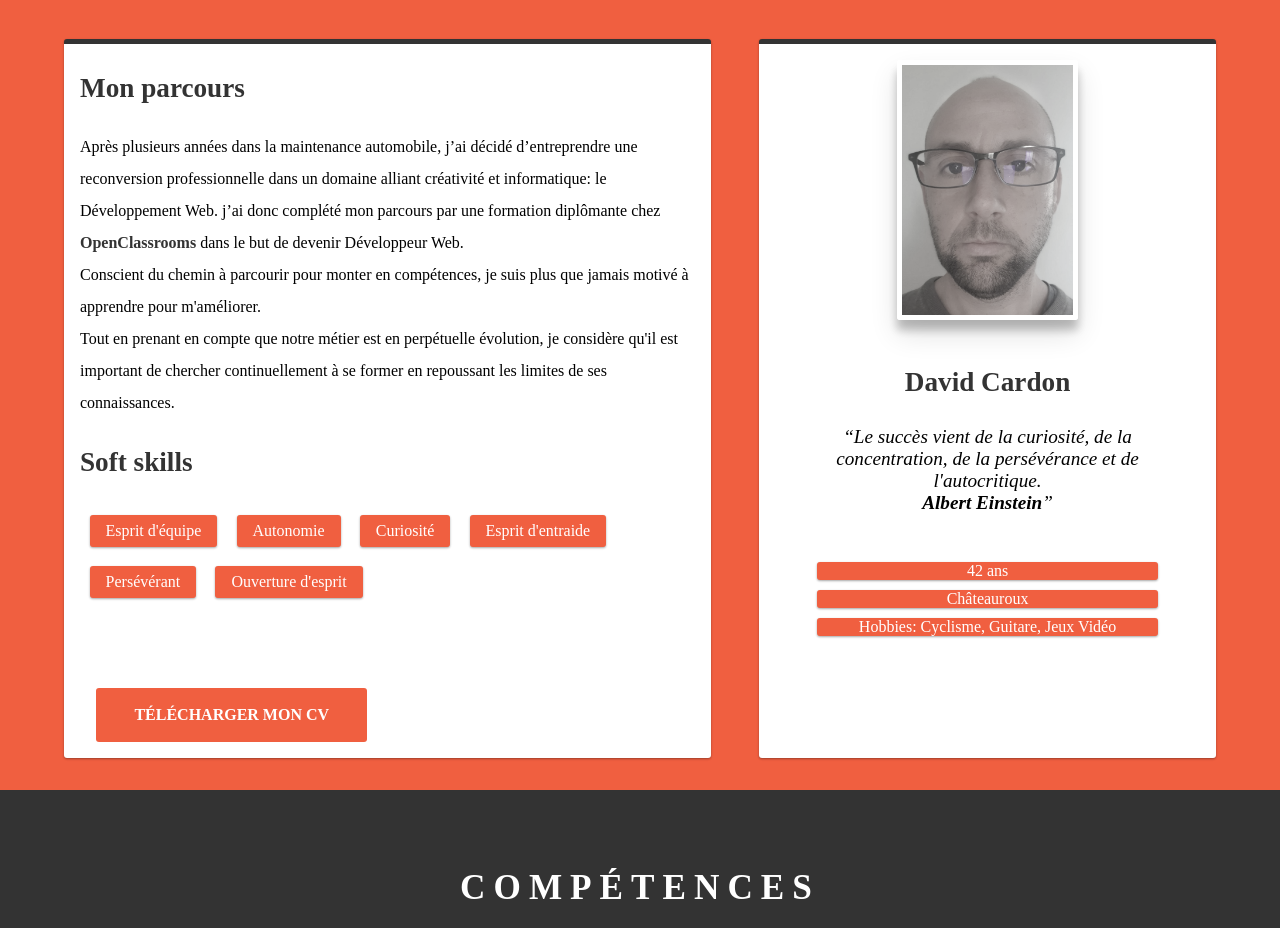
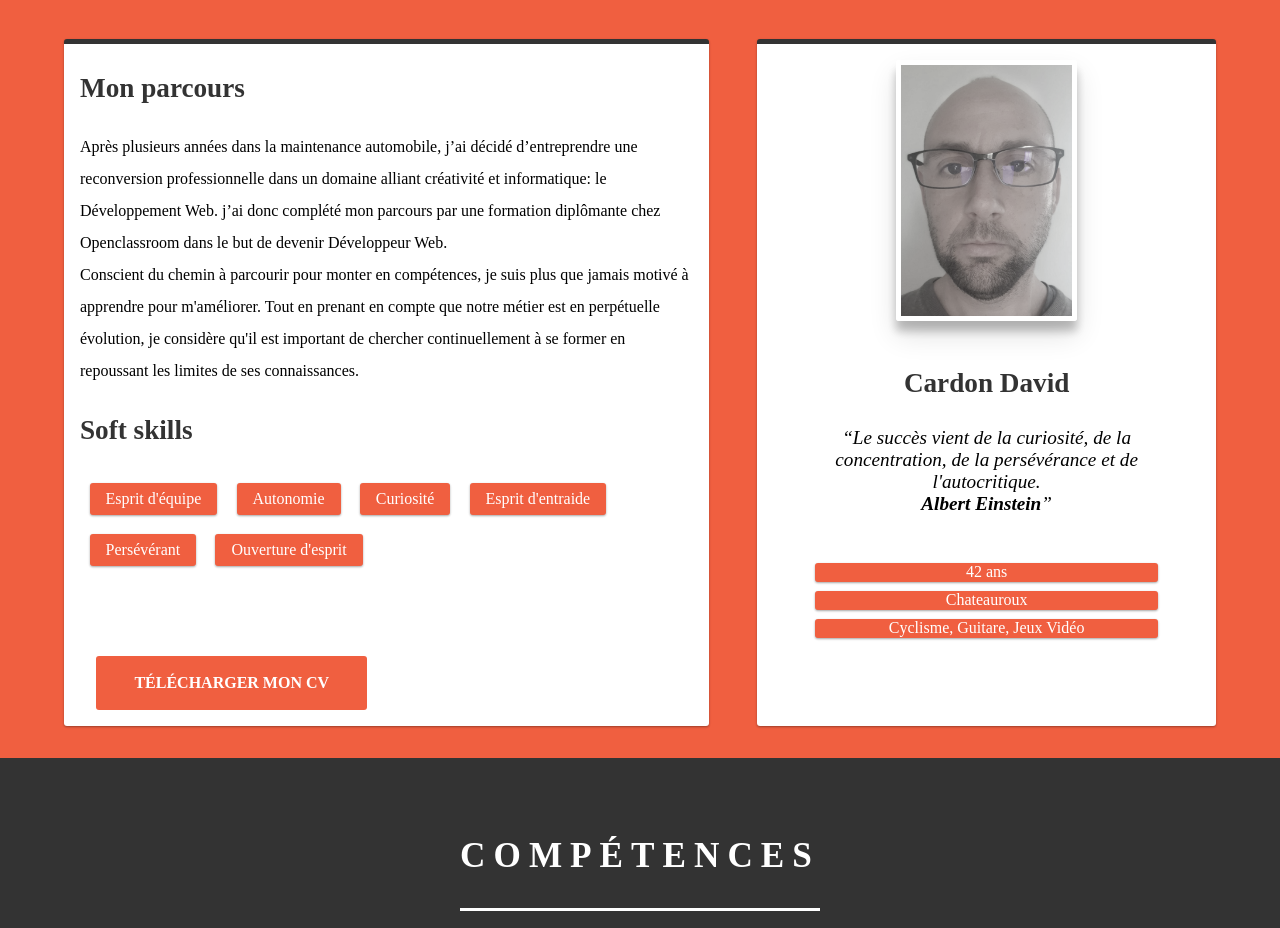
Before and after one commit to davidotch/portfolio, a React (Create React App) app: page / in a window 1280 px wide. Shown: the part 960-1888 px from the top of the page. Built offline with nearby package versions, Linux system fonts and the light colour scheme; a web font is replaced by a local one.

Commit message:
fix const{}=data

```diff
--- a/src/components/about/about.js
+++ b/src/components/about/about.js
@@ -1,8 +1,20 @@
 import React from 'react';
 import '../../style/about.css';
 import Photo from '../../assets/photo.jpg';
+import data from '../../datas/data.json';
+
 
 const About = () => {
+
+  const {
+    profilList,
+    softSkills,
+    quote,
+    quoteAuthor,
+    careerDescription,
+    careerAdditionalInfo
+  } = data;
+
   return (
     <section className="about">
       <span id="about"></span>
@@ -12,40 +24,21 @@ const About = () => {
         <div>
           <h3>Mon parcours</h3>
           <p>
-            Après plusieurs années dans la maintenance automobile, j’ai décidé d’entreprendre une
-            reconversion professionnelle dans un domaine alliant créativité et informatique: le
-            Développement Web. j’ai donc complété mon parcours par une formation diplômante chez{' '}
-            <a
-              className="openclassroom"
-              href="https://openclassrooms.com/fr/paths/594-integrateur-web"
-              target="_blank"
-              rel="noreferrer"
-              title="Site de l'école">
-              <strong>OpenClassrooms</strong>
-            </a>{' '}
-            dans le but de devenir Développeur Web.
+            {careerDescription}
             <br />
-            Conscient du chemin à parcourir pour monter en compétences, je suis plus que jamais
-            motivé à apprendre pour m'améliorer.
-            <br />
-            Tout en prenant en compte que notre métier est en perpétuelle évolution, je considère
-            qu'il est important de chercher continuellement à se former en repoussant les limites de
-            ses connaissances.{' '}
+            {careerAdditionalInfo}
           </p>
 
           <h3>Soft skills</h3>
           <ul>
-            <li>Esprit d'équipe</li>
-            <li>Autonomie</li>
-            <li>Curiosité</li>
-            <li>Esprit d'entraide</li>
-            <li>Persévérant</li>
-            <li>Ouverture d'esprit</li>
+            {softSkills.map((skill, index) => (
+              <li key={index}>{skill}</li>
+            ))}
           </ul>
 
           <a
             className="curriculum"
-            href="/images/CV_Cardon_David.pdf"
+            href={Photo}
             target="_blank"
             rel="noopener noreferrer"
             download="CV David CARDON">
@@ -56,17 +49,16 @@ const About = () => {
 
         <div>
           <img className="profil" src={Photo} alt="profil" />
-          <h3>David Cardon</h3>
+          <h3>Cardon David</h3>
           <q>
-            Le succès vient de la curiosité, de la concentration, de la persévérance et de
-            l'autocritique.
+            {quote}
             <br />
-            <strong>Albert Einstein</strong>
+            <strong>{quoteAuthor}</strong>
           </q>
           <ul>
-            <li>42 ans</li>
-            <li>Châteauroux</li>
-            <li>Hobbies: Cyclisme, Guitare, Jeux Vidéo</li>
+            {profilList.map((profil, index) => (
+              <li key={index}>{profil}</li>
+            ))}
           </ul>
         </div>
       </div>
--- a/src/datas/data.json
+++ b/src/datas/data.json
@@ -1,5 +1,4 @@
 {
-  "name": "David Cardon",
   "profilList": [
     "42 ans",
     "Chateauroux",
@@ -13,11 +12,8 @@
     "Persévérant",
     "Ouverture d'esprit"
   ],
-  "cvDownloadLink": "/images/CV_Cardon_David.pdf",
   "quote": "Le succès vient de la curiosité, de la concentration, de la persévérance et de l'autocritique.",
   "quoteAuthor": "Albert Einstein",
-  "aboutSectionTitle": "A propos",
-  "careerTitle": "Mon parcours",
   "careerDescription": "Après plusieurs années dans la maintenance automobile, j’ai décidé d’entreprendre une reconversion professionnelle dans un domaine alliant créativité et informatique: le Développement Web. j’ai donc complété mon parcours par une formation diplômante chez Openclassroom dans le but de devenir Développeur Web.",
   "careerAdditionalInfo": "Conscient du chemin à parcourir pour monter en compétences, je suis plus que jamais motivé à apprendre pour m'améliorer. Tout en prenant en compte que notre métier est en perpétuelle évolution, je considère qu'il est important de chercher continuellement à se former en repoussant les limites de ses connaissances."
 }
```
